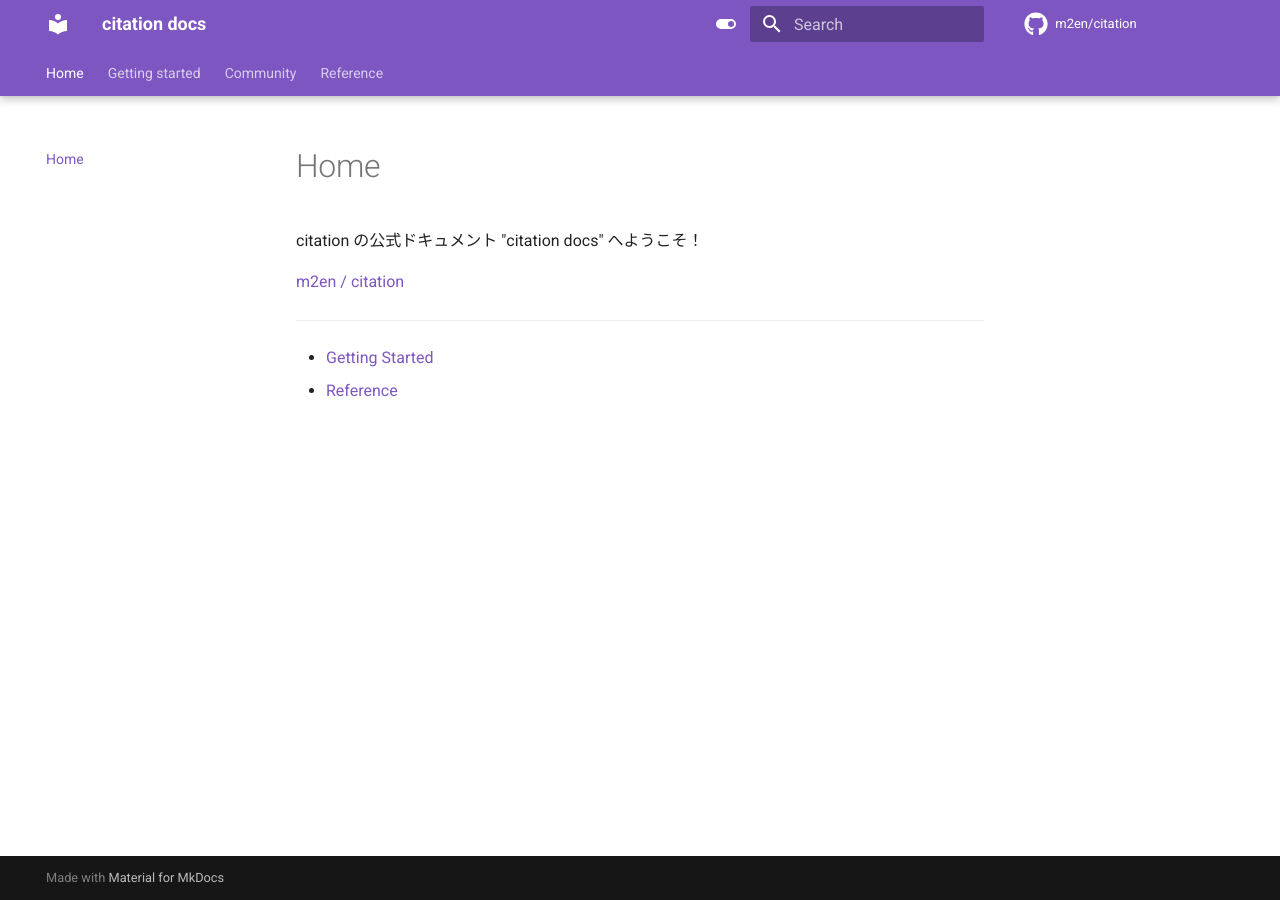
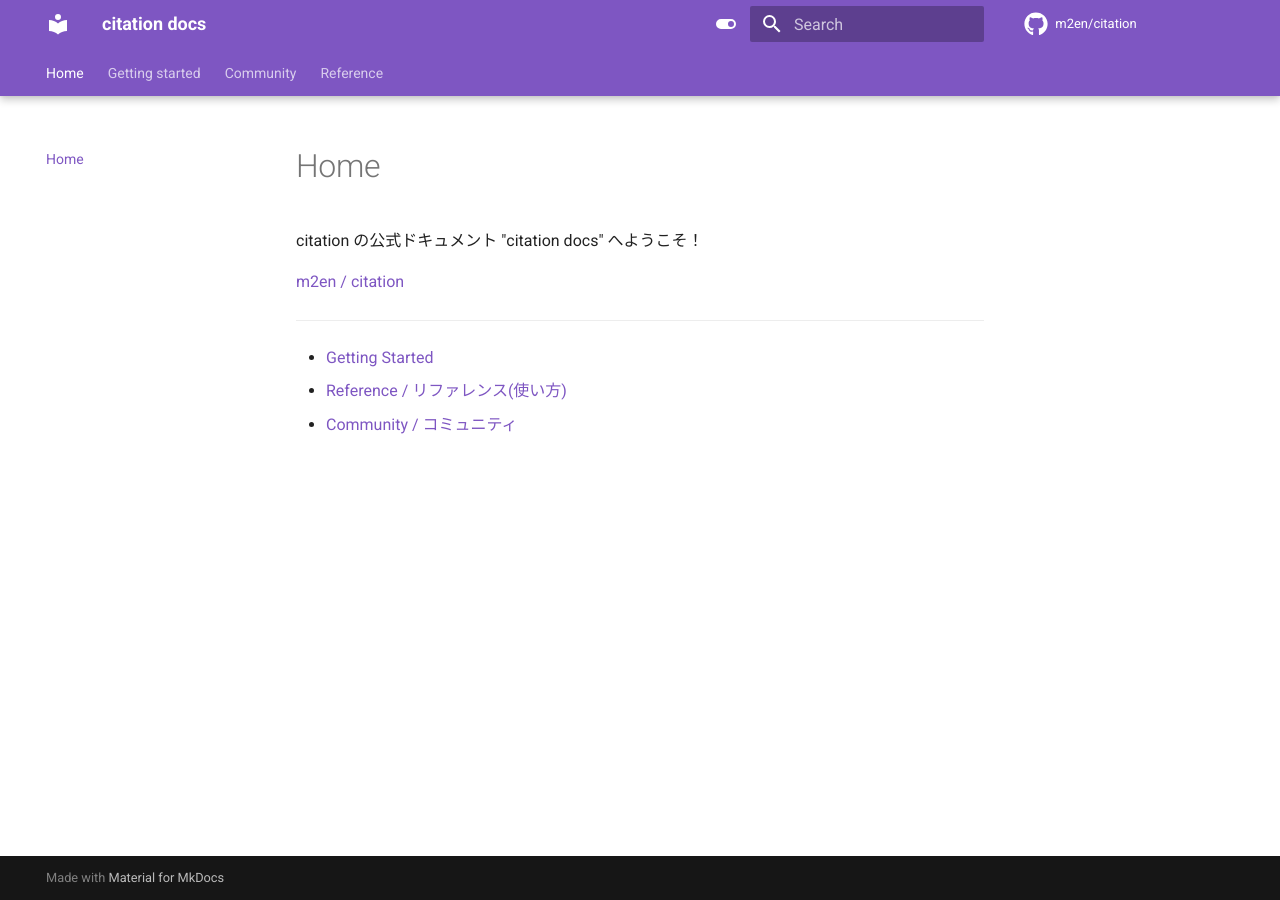
Before and after one commit to citation-dev/citation-docs, an MkDocs documentation site: the page built from docs/index.md, in a window 1280 px wide. Built offline with MkDocs 1.6.1 and Material for MkDocs 9.7.7, drawn with Linux system fonts in a browser that asks for light colours; comment, search, counter and statistics services are not loaded.

Commit message:
docs: fix link

```diff
--- a/docs/index.md
+++ b/docs/index.md
@@ -7,4 +7,5 @@ citation の公式ドキュメント "citation docs" へようこそ！
 ----
 
 - [Getting Started](./getting-started.md)
-- [Reference](./reference/index.md)
+- [Reference / リファレンス(使い方)](./reference/index.md)
+- [Community / コミュニティ](./community/index.md)
```
